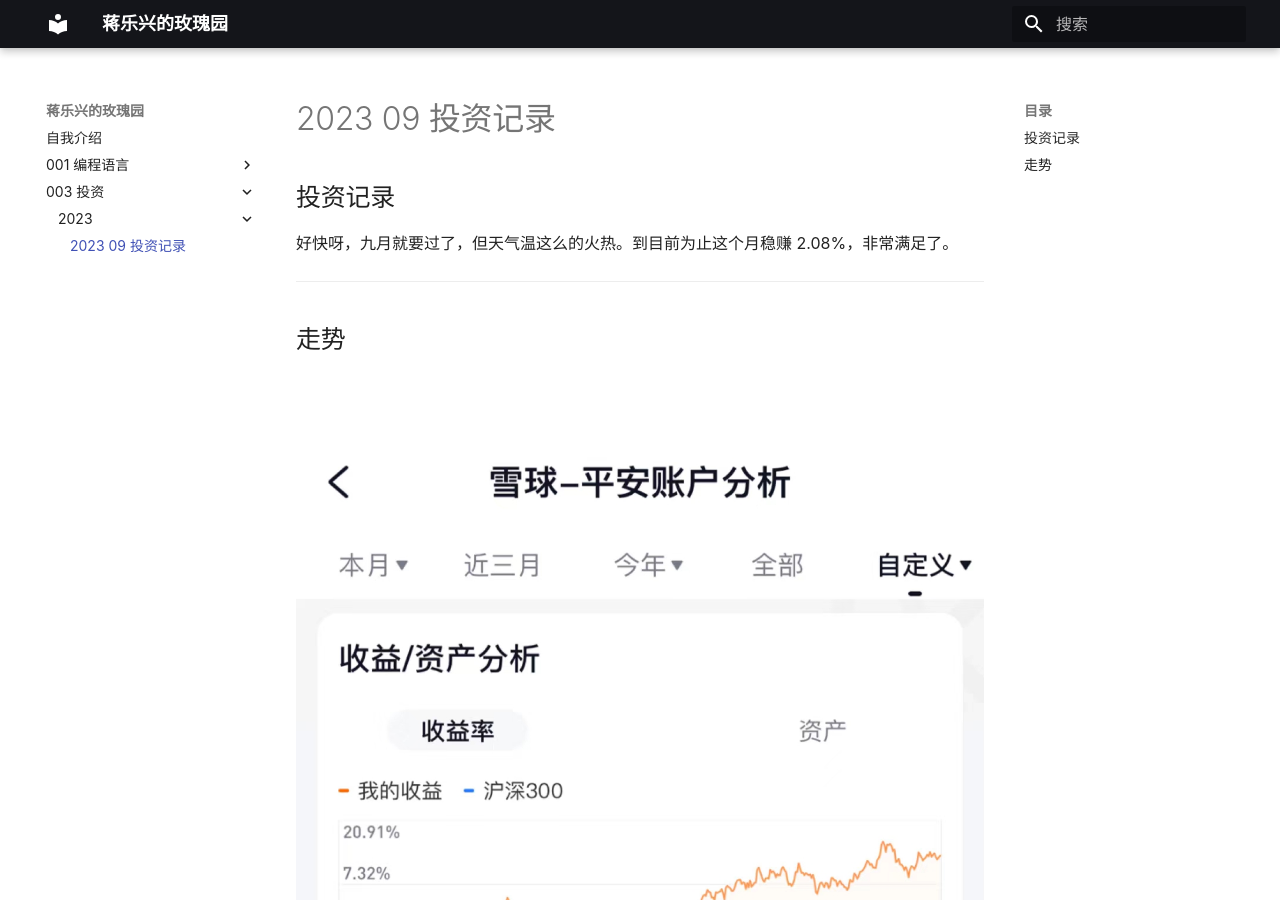
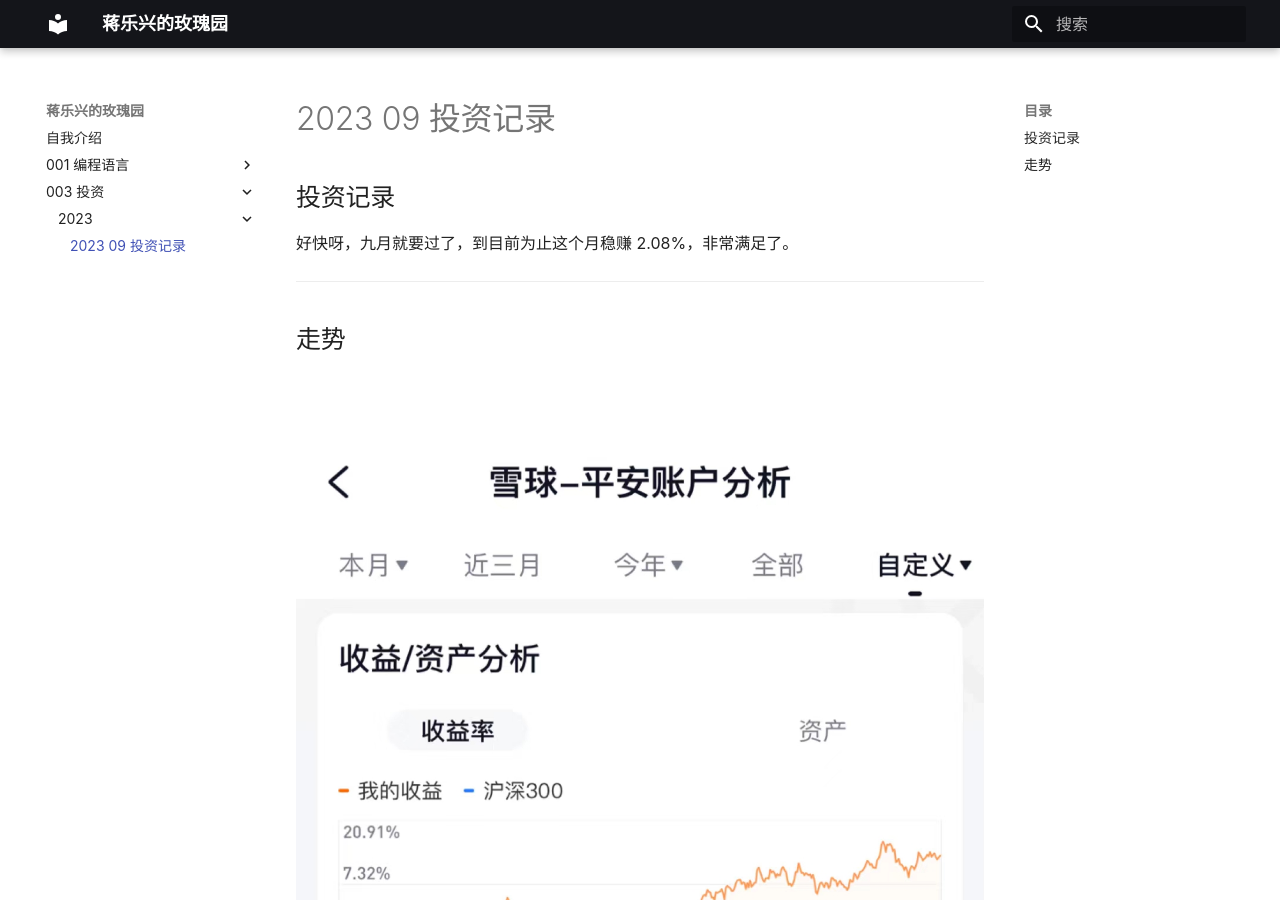
Before and after one commit to Neeky/neekysdoc, an MkDocs documentation site: the page built from docs/003-投资/2023/2023-09-投资记录.md, in a window 1280 px wide and 900 px high. Built offline with MkDocs 1.6.1 and Material for MkDocs 9.7.7, drawn with Linux system fonts in a browser that asks for light colours; some web fonts are replaced.

Commit message:
✨feature: 删除子句

```diff
--- a/docs/003-投资/2023/2023-09-投资记录.md
+++ b/docs/003-投资/2023/2023-09-投资记录.md
@@ -1,5 +1,5 @@
 ## 投资记录
-好快呀，九月就要过了，但天气温这么的火热。到目前为止这个月稳赚 2.08%，非常满足了。
+好快呀，九月就要过了，到目前为止这个月稳赚 2.08%，非常满足了。
 
 ---
 
```
